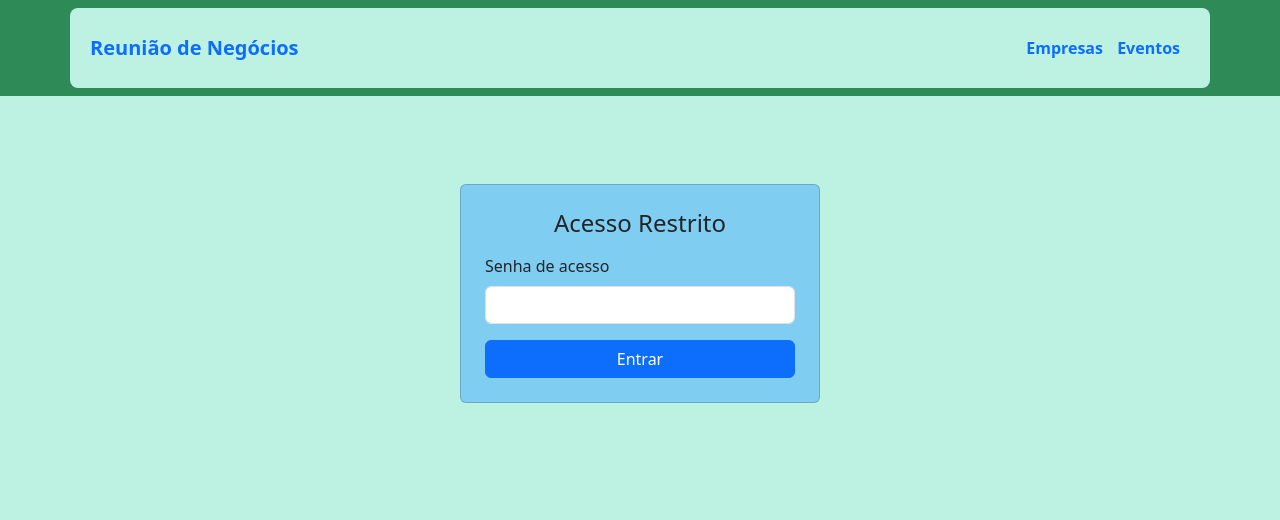
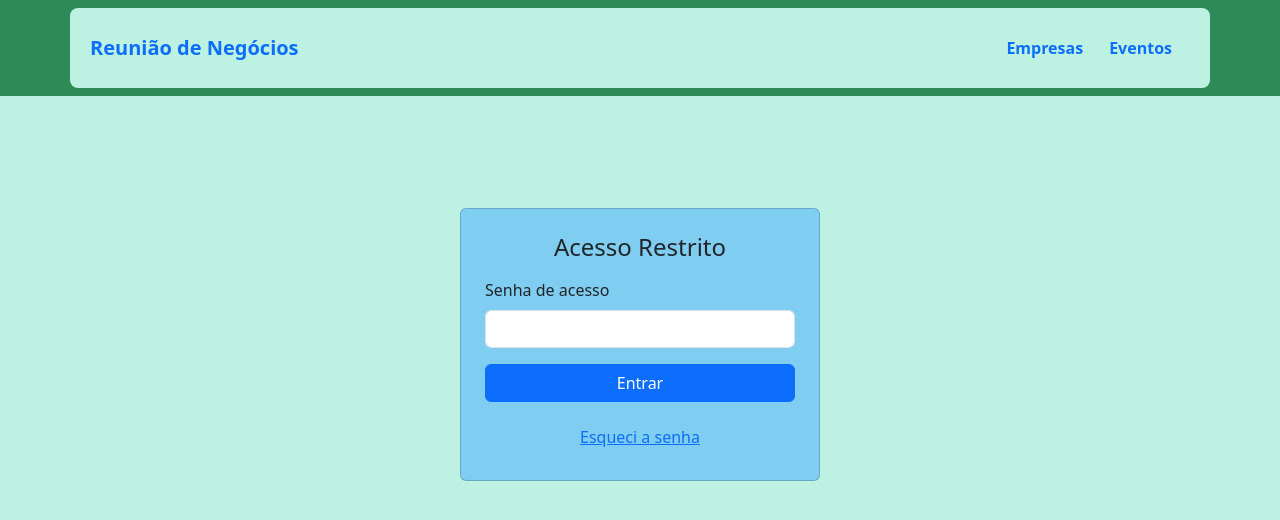
Before and after one commit to elbgq/rodanegocio, a Django app: page /acesso/ in a window 1280 px wide. Shown: the top 520 px of the page. Run offline with Django 5.2, Linux system fonts and the light colour scheme; parts of the project's set-up code (start-up, migrations or seed data) failed here and were passed over.

Commit message:
Alteração configuracao do sistema, senhas com reset

```diff
--- a/core/middleware.py
+++ b/core/middleware.py
@@ -13,35 +13,41 @@ class RodanegociosProtectionMiddleware:
         # ---------------------------
         # A) Libera a página de acesso (senha)
         # ---------------------------
-        if caminho.startswith("/acesso/"):
+        if caminho.startswith("/acesso/") or caminho.startswith("/reset-senha/") or caminho.startswith("/configuracoes/"):
             return self.get_response(request)
 
         # ---------------------------
-        # B) Arquivos estáticos e admin
+        # B) Libera a página de reset de senha
+        # ---------------------------
+        if caminho.startswith("/reset-senha/"):
+            return self.get_response(request)
+
+        # ---------------------------
+        # C) Arquivos estáticos e admin
         # ---------------------------
         if caminho.startswith("/static/") or caminho.startswith("/admin/"):
             return self.get_response(request)
 
         # ---------------------------
-        # C) Se não tem sessão, redireciona para /acesso/
+        # D) Se não tem sessão, redireciona para /acesso/
         # ---------------------------
         if not request.session.get("acesso_rodanegocios"):
             return redirect("/acesso/")
 
         # ---------------------------
-        # D) Staff tem acesso total
+        # E) Staff tem acesso total
         # ---------------------------
         if request.user.is_staff:
             return self.get_response(request)
 
         # ---------------------------
-        # E) Proteção específica para /rodanegocios/
+        # F) Proteção específica para /rodanegocios/
         # ---------------------------
         if caminho.startswith("/rodanegocios/"):
             # Aqui você pode colocar regras extras se quiser
             pass
 
         # ---------------------------
-        # F) Demais rotas liberadas
+        # G) Demais rotas liberadas
         # ---------------------------
         return self.get_response(request)
--- a/core/templates/core/base.html
+++ b/core/templates/core/base.html
@@ -15,25 +15,49 @@
 
 <nav class="navbar navbar-expand-lg navbar-dark" style="background-color: #2E8B57;">
     <div class="container">
+
+        <!-- Marca -->
         <a class="navbar-brand text-primary fw-bold" href="{% url 'core:home' %}">
             Reunião de Negócios
         </a>
 
-            <div>
-                <a class="nav-link d-inline text-primary" href="{% url 'core:empresa_list' %}">Empresas</a>
-                <a class="nav-link d-inline text-primary" href="{% url 'core:evento_list' %}">Eventos</a>
-                <!-- Botão de sair -->
+        <!-- Botão mobile -->
+        <button class="navbar-toggler" type="button" data-bs-toggle="collapse" data-bs-target="#menuPrincipal">
+            <span class="navbar-toggler-icon"></span>
+        </button>
+
+        <!-- Menu -->
+        <div class="collapse navbar-collapse" id="menuPrincipal">
+            <ul class="navbar-nav ms-auto">
+
+                <li class="nav-item">
+                    <a class="nav-link text-primary" href="{% url 'core:empresa_list' %}">Empresas</a>
+                </li>
+
+                <li class="nav-item">
+                    <a class="nav-link text-primary" href="{% url 'core:evento_list' %}">Eventos</a>
+                </li>
+
                 {% if request.session.acesso_rodanegocios %}
-                <a class="nav-link d-inline text-danger fw-bold" href="{% url 'core:sair' %}">
-                    Sair
+                <li class="nav-item dropdown">
+                    <a class="nav-link text-primary dropdown-toggle" href="#" data-bs-toggle="dropdown">
+                        Conta
                     </a>
+                    <ul class="dropdown-menu" style="background-color: #bdf1d9;">
+                        <li><a class="dropdown-item" href="{% url 'core:configuracao_sistema' %}">Configurações</a></li>
+                        <li><a class="dropdown-item" href="/reset-senha/">Alterar senha</a></li>
+                        <li><a class="dropdown-item" href="{% url 'core:sair' %}">Sair</a></li>
+                    </ul>
+                </li>
                 {% endif %}
-            </div>
+
+            </ul>
         </div>
 
+    </div>
 </nav>
 
-<div class="container">
+<div class="container mt-4">
     {% block content %}
     {% endblock %}
 </div>
--- a/core/templates/core/digite_senha.html
+++ b/core/templates/core/digite_senha.html
@@ -19,6 +19,11 @@
 
             <button class="btn btn-primary w-100">Entrar</button>
         </form>
+        <div class="text-center mt-3">
+            <a href="/reset-senha/?modo=esqueci" class="btn btn-link text-primary">
+                Esqueci a senha
+            </a>
+        </div>
     </div>
 </div>
 {% endblock %}
--- a/core/templates/core/empresa_form.html
+++ b/core/templates/core/empresa_form.html
@@ -28,7 +28,10 @@
 
 <form method="post" class="mt-3">
     {% csrf_token %}
-    <input type="hidden" name="next" value="{{ next }}">
+    {% if next %}
+        <input type="hidden" name="next" value="{{ next }}">
+    {% endif %}
+
 
     <!-- ========================= -->
     <!-- DADOS DA EMPRESA          -->
--- a/core/urls.py
+++ b/core/urls.py
@@ -69,7 +69,8 @@ urlpatterns = [
     path('rodada/<int:rodada_id>/painel/', views.painel_da_rodada, name='painel_rodada'),
 
     # Acesso
+    path("configuracoes/", views.configuracao_sistema_view, name="configuracao_sistema"),
     path("acesso/", views.acesso_rodanegocios, name="acesso_rodanegocios"),
     path("sair/", views.sair, name="sair"),
-
+    path("reset-senha/", views.reset_senha_rodanegocios, name="reset_senha"),
 ]
--- a/core/utils.py
+++ b/core/utils.py
@@ -1,7 +1,8 @@
 import random
 import colorsys
+from .models import ConfiguracaoSistema
 
-
+# Função para gerar uma cor única para cada vendedor
 def cor_para_vendedor(vendedor_id):
     random.seed(vendedor_id)
     r = random.randint(80, 200)
@@ -12,57 +13,18 @@ def cor_para_vendedor(vendedor_id):
         "alpha": f"rgba({r}, {g}, {b}, 0.18)"  # fundo suave
     }
 
-'''
-# Paleta mais variada (HSV → RGB)
-def cor_para_vendedor(vendedor_id):
-    random.seed(vendedor_id)
 
-    # Gera um hue entre 0 e 1
-    hue = (vendedor_id * 0.61803398875) % 1  # número áureo para espaçar bem
+# Função para ler a senha do Rodanegocios
+def get_senha_rodanegocios():
+    obj, _ = ConfiguracaoSistema.objects.get_or_create(
+        chave="senha_rodanegocios",
+        defaults={"valor": "rodanegocios123"}  # senha inicial
+    )
+    return obj.valor
 
-    # Converte HSV → RGB
-    r, g, b = colorsys.hsv_to_rgb(hue, 0.55, 0.95)
-
-    r = int(r * 255)
-    g = int(g * 255)
-    b = int(b * 255)
-
-    return {
-        "solid": f"rgb({r}, {g}, {b})",
-        "alpha": f"rgba({r}, {g}, {b}, 0.20)"
-    }
-
-# Paleta pré-definida (cores “corporativas”)
-PALETA = [
-    (244, 67, 54),
-    (33, 150, 243),
-    (76, 175, 80),
-    (255, 193, 7),
-    (156, 39, 176),
-    (255, 87, 34),
-    (63, 81, 181),
-    (0, 150, 136),
-    (205, 220, 57),
-    (121, 85, 72),
-]
-
-# Paleta pastel (mais suave)
-def cor_para_vendedor(vendedor_id):
-    idx = vendedor_id % len(PALETA)
-    r, g, b = PALETA[idx]
-    return {
-        "solid": f"rgb({r}, {g}, {b})",
-        "alpha": f"rgba({r}, {g}, {b}, 0.20)"
-    }
-
-
-def cor_para_vendedor(vendedor_id):
-    random.seed(vendedor_id)
-    r = random.randint(120, 200)
-    g = random.randint(120, 200)
-    b = random.randint(120, 200)
-    return {
-        "solid": f"rgb({r}, {g}, {b})",
-        "alpha": f"rgba({r}, {g}, {b}, 0.25)"
-    }
-'''
+# Função utilitária para gravar a senha do Rodanegocios
+def set_senha_rodanegocios(nova_senha):
+    ConfiguracaoSistema.objects.update_or_create(
+        chave="senha_rodanegocios",
+        defaults={"valor": nova_senha}
+    )
--- a/core/views.py
+++ b/core/views.py
@@ -27,6 +27,8 @@ from django.shortcuts import get_object_or_404
 from django.utils import timezone
 from django.contrib.admin.views.decorators import staff_member_required
 from django.conf import settings
+from django.contrib.auth import logout
+from .utils import get_senha_rodanegocios, set_senha_rodanegocios
 
 # -----------------------------
 # Home
@@ -47,6 +49,26 @@ class HomeView(TemplateView):
 # -----------------------------
 # ACESSO
 # -----------------------------
+# Configurações do sistema (ex: senha do Rodanegocios)
+def configuracao_sistema_view(request):
+
+    contexto = {}
+
+    if request.method == "POST":
+        senha_atual = request.POST.get("senha_atual", "").strip()
+        nova_senha = request.POST.get("nova_senha", "").strip()
+        confirmar = request.POST.get("confirmar", "").strip()
+
+        if senha_atual != get_senha_rodanegocios():
+            contexto["erro"] = "Senha atual incorreta."
+        elif nova_senha != confirmar:
+            contexto["erro"] = "A nova senha e a confirmação não coincidem."
+        else:
+            set_senha_rodanegocios(nova_senha)
+            contexto["sucesso"] = "Senha alterada com sucesso!"
+
+    return render(request, "core/configuracao_sistema.html", contexto)
+
 
 SENHA_RODANEGOCIOS = "rodanegocios123"  # você define a senha aqui
 
@@ -57,11 +79,11 @@ def acesso_rodanegocios(request):
 
     if request.method == "POST":
         senha_digitada = (request.POST.get("senha") or "").strip()
-        senha_correta = getattr(settings, "RODANEGOCIOS_PASSWORD", "rodanegocios123")
+        senha_correta = get_senha_rodanegocios()
 
         if senha_digitada == senha_correta:
             request.session["acesso_rodanegocios"] = True
-            return redirect("core:home")  # ajuste para sua URL real
+            return redirect("core:home")  # ajuste para sua URL inicial
 
         return render(request, "core/digite_senha.html", {
             "erro": "Senha incorreta."
@@ -69,9 +91,7 @@ def acesso_rodanegocios(request):
 
     return render(request, "core/digite_senha.html")
 
-from django.shortcuts import redirect
-from django.contrib.auth import logout
-
+# Função para sair (limpa a sessão de acesso)
 def sair(request):
     # Remove o acesso especial
     request.session.pop("acesso_rodanegocios", None)
@@ -82,6 +102,34 @@ def sair(request):
     # Redireciona para a tela de senha
     return redirect("/acesso/")
 
+# Função para resetar a senha do Rodanegocios
+def reset_senha_rodanegocios(request):
+    modo = request.GET.get("modo")  # pode ser "esqueci"
+    contexto = {"modo": modo}
+
+    if request.method == "POST":
+        senha_atual = request.POST.get("senha_atual", "").strip()
+        nova_senha = request.POST.get("nova_senha", "").strip()
+        confirmar = request.POST.get("confirmar", "").strip()
+
+        senha_correta = get_senha_rodanegocios()
+
+        # 1. Se veio do "esqueci a senha", não exige senha atual
+        if modo != "esqueci" and senha_atual != senha_correta:
+            contexto["erro"] = "Senha atual incorreta."
+            return render(request, "core/reset_senha.html", contexto)
+
+        # 2. Confere nova senha
+        if nova_senha != confirmar:
+            contexto["erro"] = "A nova senha e a confirmação não coincidem."
+            return render(request, "core/reset_senha.html", contexto)
+
+        # 3. Grava a nova senha
+        set_senha_rodanegocios(nova_senha)
+        contexto["sucesso"] = "Senha alterada com sucesso!"
+        return render(request, "core/reset_senha.html", contexto)
+
+    return render(request, "core/reset_senha.html", contexto)
 
 # -----------------------------
 # EMPRESA
@@ -228,7 +276,7 @@ class EmpresaUpdateView(UpdateView):
 
     def form_valid(self, form):
         empresa = form.save(commit=False)
-        next_url = self.request.POST.get("next")  # ← recupera o next enviado no POST
+        next_url = self.request.POST.get("next") or None # ← recupera o next enviado no POST
         # Endereço atual ou novo
         endereco = empresa.endereco or Endereco()
 
```
Also changed, not shown: core/admin.py (+21 -2 lines), core/forms.py (+12 -1 lines), core/models.py (+13 -0 lines), core/templates/core/configuracao_sistema.html (added, +44 -0 lines), core/templates/core/reset_senha.html (added, +33 -0 lines), core/migrations/0017_configuracaosistema.py (added). Lines whose indentation alone changed are shown as unchanged.
